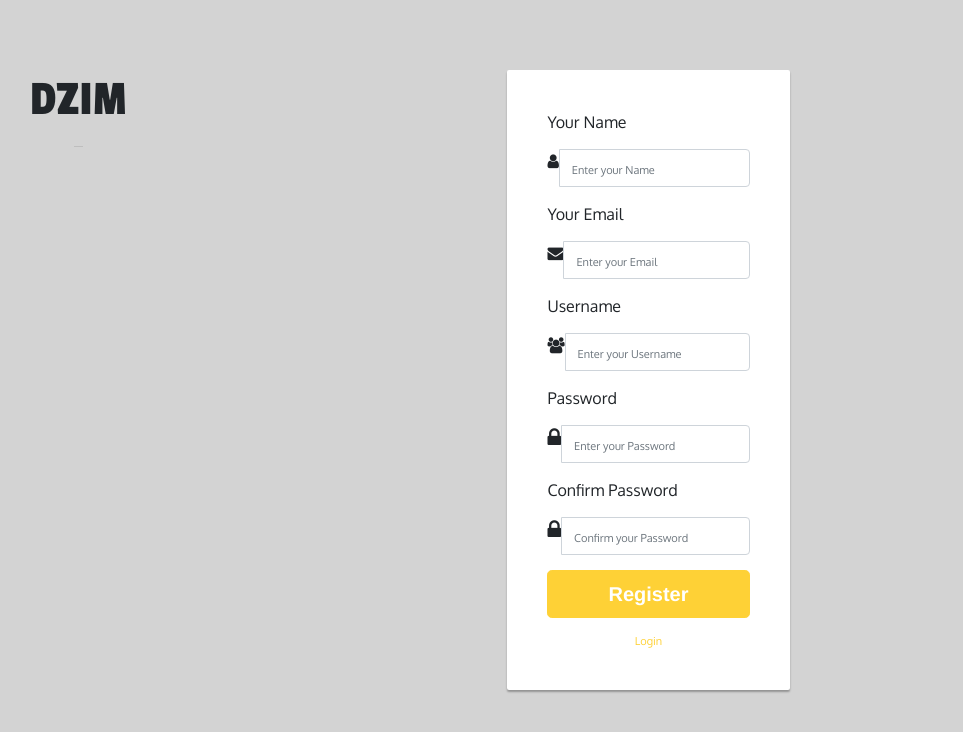
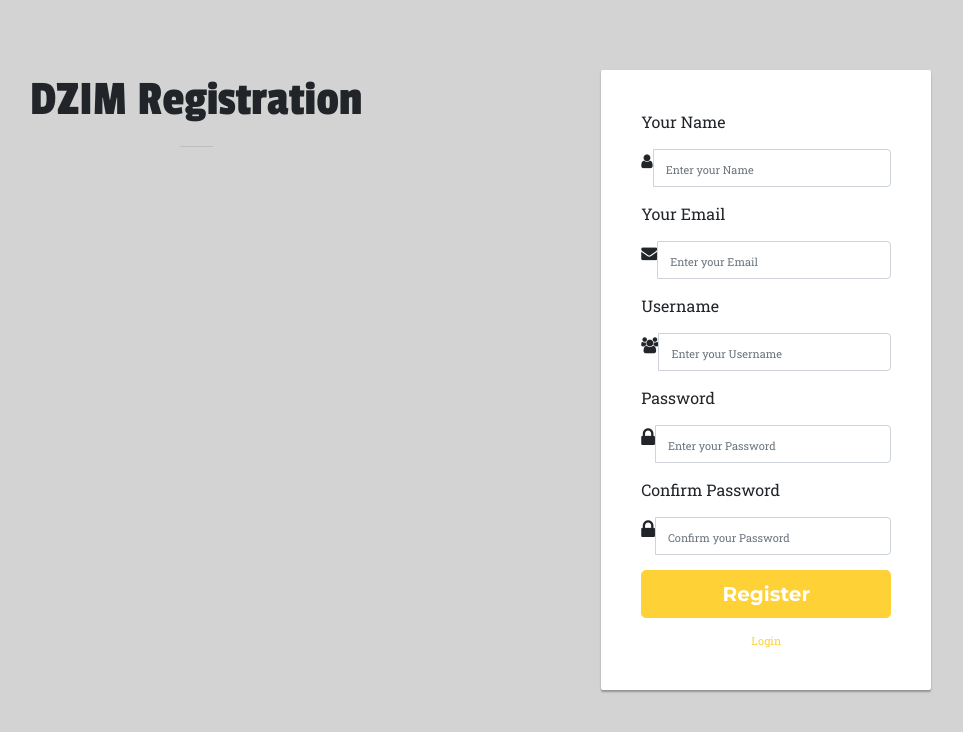
Before and after one commit to Itseno/HealthHackSubDZIM, a website: page register.html in a window 1280 px wide. Shown: the whole page, without its empty margins (40-1003 px from the left). Drawn offline with nearby package versions, Linux system fonts and the light colour scheme; files that its build step writes are made by us from their sources; files whose address does not match are found by name; a web font is replaced by a local one.

Commit message:
Register Page

```diff
--- a/css/register.css
+++ b/css/register.css
@@ -70,3 +70,12 @@ input::-webkit-input-placeholder {
 	font-size: 11px;
 	text-align: center;
 }
+
+.fonto{
+  font-family: Roboto Slab;
+  color: #212529;
+}
+
+.CenterH1{
+  text-align: center;
+}
--- a/register.html
+++ b/register.html
@@ -9,6 +9,11 @@
 
 		<!-- Website Font style -->
 	    <link rel="stylesheet" href="https://maxcdn.bootstrapcdn.com/font-awesome/4.6.1/css/font-awesome.min.css">
+      <link href="vendor/font-awesome/css/font-awesome.min.css" rel="stylesheet" type="text/css">
+      <link href="https://fonts.googleapis.com/css?family=Montserrat:400,700" rel="stylesheet" type="text/css">
+      <link href='https://fonts.googleapis.com/css?family=Kaushan+Script' rel='stylesheet' type='text/css'>
+      <link href='https://fonts.googleapis.com/css?family=Droid+Serif:400,700,400italic,700italic' rel='stylesheet' type='text/css'>
+      <link href='https://fonts.googleapis.com/css?family=Roboto+Slab:400,100,300,700' rel='stylesheet' type='text/css'>
 
 		<!-- Google Fonts -->
 		<link href='https://fonts.googleapis.com/css?family=Passion+One' rel='stylesheet' type='text/css'>
@@ -18,11 +23,12 @@
 		<title>Register</title>
 	</head>
 	<body>
+  <div class="fonto">
 		<div class="container">
 			<div class="row main">
 				<div class="panel-heading">
 	               <div class="panel-title text-center">
-	               		<h1 class="title">DZIM</h1>
+	               		<div class="CenterH1"><h1 class="title">DZIM Registration</h1></div>
 	               		<hr />
 	               	</div>
 	            </div>
@@ -89,6 +95,7 @@
 				</div>
 			</div>
 		</div>
+  </div>
 
 		<script type="text/javascript" src="assets/js/bootstrap.js"></script>
 	</body>
```
